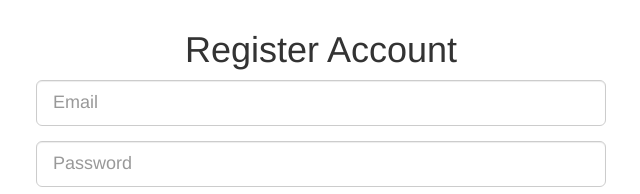
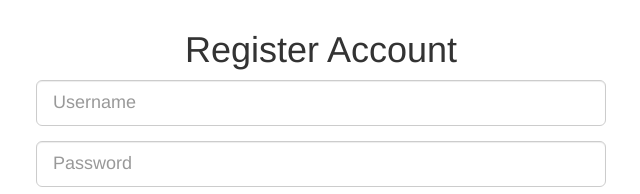
Before and after one commit to jabrah29/web_app, a plain HTML site: page index.html in a window 1280 px wide. Shown: the top 194 px of the page, 319-959 px from the left. Drawn offline with nearby package versions, Linux system fonts and the light colour scheme; no server answers.

Commit message:
Update index.html

```diff
--- a/index.html
+++ b/index.html
@@ -15,7 +15,7 @@
           <h1 class="text-center">Register Account</h1>
           <form class="form col-md-12 center-block">
             <div class="form-group">
-              <input type="text" class="form-control input-lg" placeholder="Email" onKeyUp="userNameGetVal()" id="username">
+              <input type="text" class="form-control input-lg" placeholder="Username" onKeyUp="userNameGetVal()" id="username">
 
               <p id="user1error"></p>
               <p id="user2error"></p>
```
